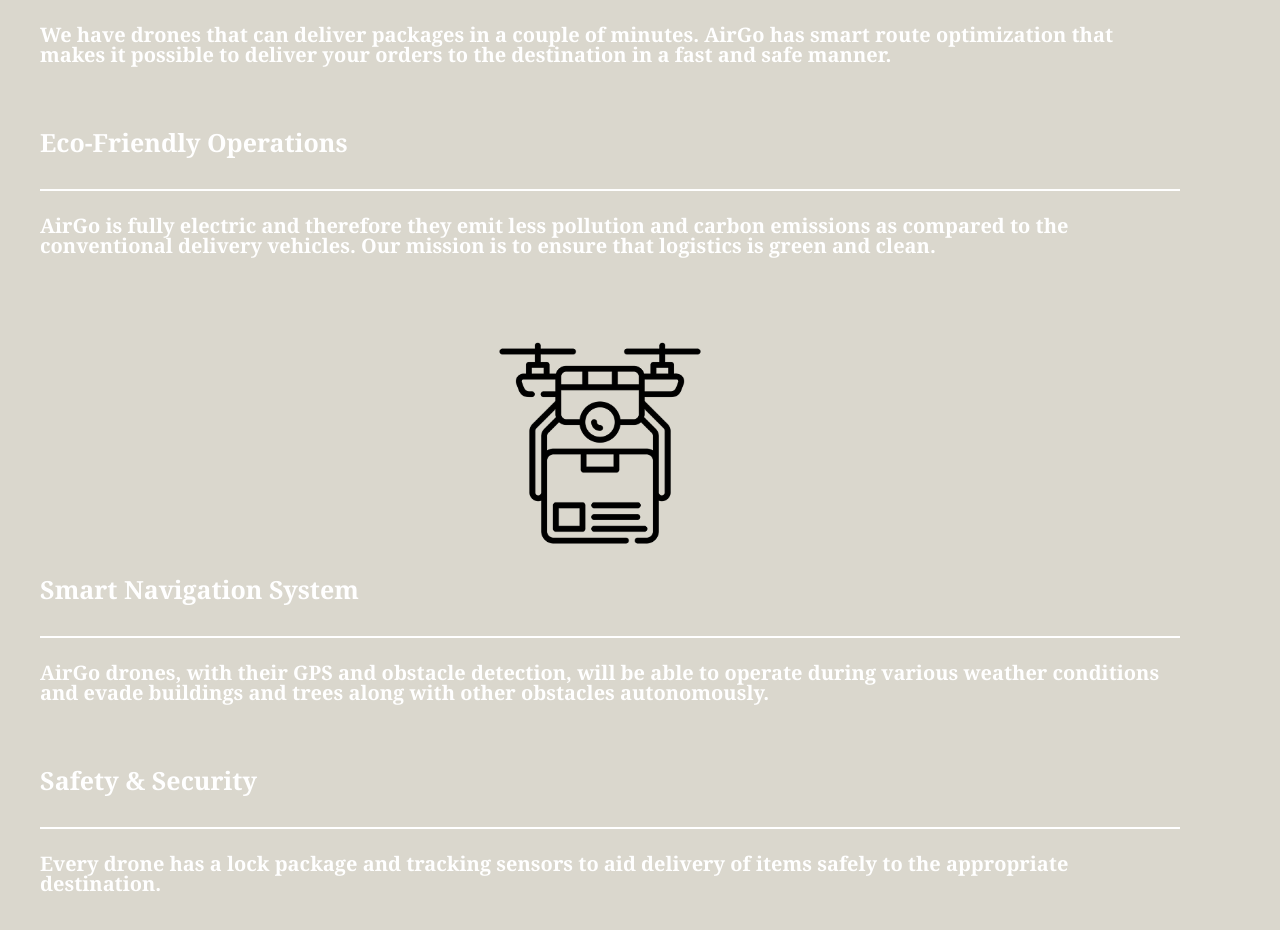
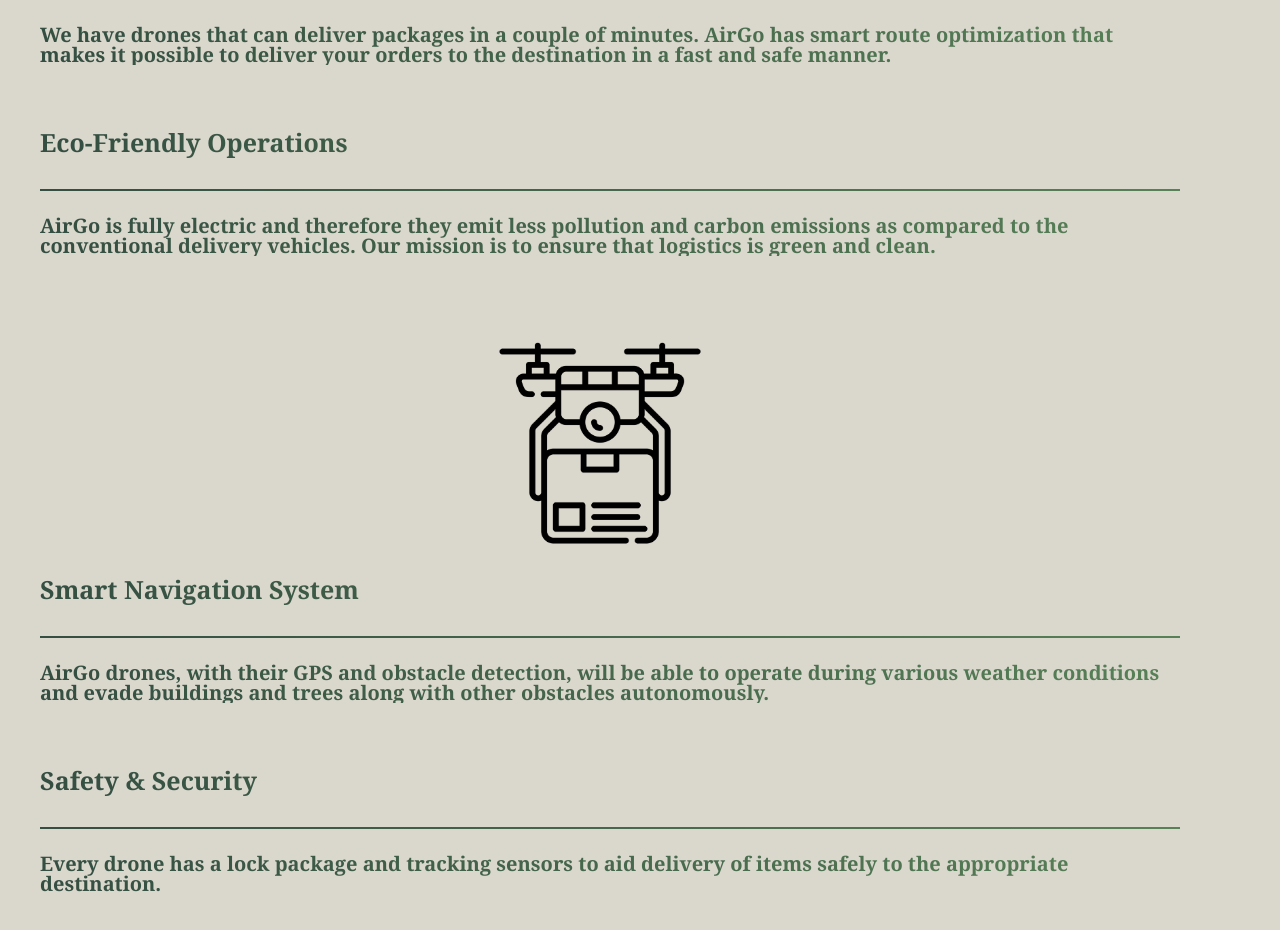
Before and after one commit to Shlok0929/my_website, a plain HTML site: page Template/content-01.html in a window 1280 px wide. Shown: the part 1860-2790 px from the top of the page. Drawn offline with Linux system fonts and the light colour scheme.

Commit message:
Added-changes

```diff
--- a/Style/style.css
+++ b/Style/style.css
@@ -121,6 +121,7 @@ body {
 
 .body-left button {
   margin-top: 40px;
+  margin-left: 300px;
   background-color: #344E41;
   color: white;
   border: none;
@@ -362,7 +363,7 @@ button:hover {
   transform: translateX(-50%);
   font-size: 19px;
   letter-spacing: 1px;
-  color: #5E7055;
+  color: #344e41;
   margin-top: 30px;
 }
 
@@ -398,7 +399,7 @@ button:hover {
 }
 
 .step:hover {
-  transform: scale(1.03);
+  transform: scale(1.09);
 }
 
 .step img {
@@ -463,7 +464,9 @@ button:hover {
 
 .right-section h3 {
   font-weight: 600;
-  color: #fff;
+  background: linear-gradient(to right, #344E41, #588157);
+  -webkit-background-clip: text;
+  -webkit-text-fill-color: transparent;
   font-size: 25px;
   text-align: right;
 }
@@ -478,7 +481,9 @@ button:hover {
 
 .left-section h3 {
   font-weight: 600;
-  color: #fff;
+    background: linear-gradient(to right, #344E41, #588157);
+  -webkit-background-clip: text;
+  -webkit-text-fill-color: transparent;
   font-size: 25px;
   text-align: left;
 }
@@ -490,7 +495,7 @@ button:hover {
 .right-section hr {
   border: 0;
   height: 2px;
-  background: #fff;
+  background: linear-gradient(to right, #344E41, #588157);
   margin: 5px 0 10px 0;
   width: 100%;
   text-align: right;
@@ -500,7 +505,7 @@ button:hover {
 .left-section hr {
   border: 0;
   height: 2px;
-  background: #fff;
+  background: linear-gradient(to right, #344E41, #588157);
   margin: 5px 0 10px 0;
   width: 100%;
   margin-right: auto;
@@ -510,7 +515,9 @@ button:hover {
   margin-top: 25px;
   font-size: 20px;
   line-height: 1;
-  color: #ffffff;
+  background: linear-gradient(to right, #344E41, #588157);
+  -webkit-background-clip: text;
+  -webkit-text-fill-color: transparent;
   font-weight: 600;
   text-align: left;
 }
@@ -519,7 +526,9 @@ button:hover {
   margin-top: 25px;
   font-size: 20px;
   line-height: 1;
-  color: #ffffff;
+  background: linear-gradient(to right, #344E41, #588157);
+  -webkit-background-clip: text;
+  -webkit-text-fill-color: transparent;
   font-weight: 600;
   text-align: left;
 }
@@ -915,6 +924,7 @@ button:hover {
     transform: scale(1.1);
   }
 
+
   .arrow span {
     display: inline-block;
     transform: rotate(90deg);
```
Also changed, not shown: 1 other file.
